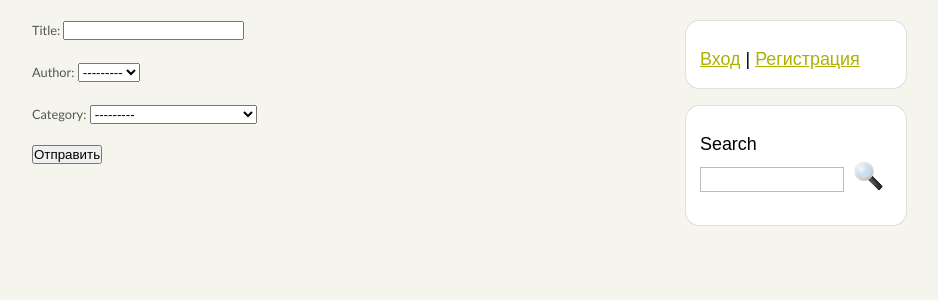
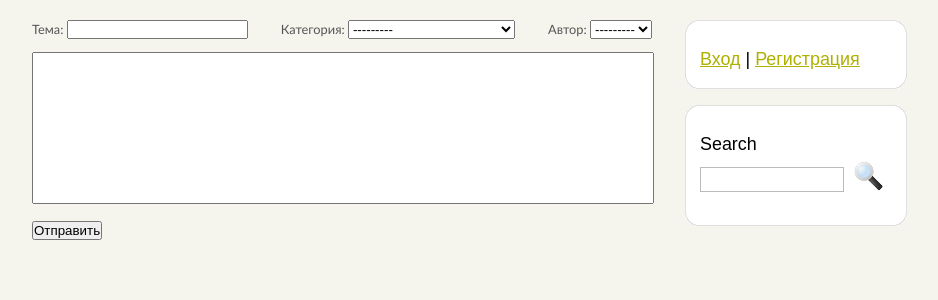
Before and after one commit to Serguchers/gb-team-project, a Django app: page /create-article/ in a window 1280 px wide. Shown: the part 177-477 px from the top of the page, without its empty margins (173-1111 px from the left). Run offline with Django 3.2, Linux system fonts and the light colour scheme; data comes from the database, SQL or seed files in the repository; both versions use the stored data as it was after the commit; parts of the project's set-up code (start-up, migrations or seed data) failed here and were passed over.

Commit message:
article creation page

```diff
--- a/finalproject/finalproject/settings.py
+++ b/finalproject/finalproject/settings.py
@@ -38,8 +38,11 @@ INSTALLED_APPS = [
     'django.contrib.sessions',
     'django.contrib.messages',
     'django.contrib.staticfiles',
+    # libs
+    # 'debug_toolbar',
+
+    # apps
     'mainapp',
-    # 'debug_toolbar',
     'userapp',
 ]
 
--- a/finalproject/mainapp/forms.py
+++ b/finalproject/mainapp/forms.py
@@ -5,4 +5,4 @@ from .models import Article
 class ArticleCreationForm(forms.ModelForm):
     class Meta:
         model = Article
-        fields = ('title', 'author', 'category')
+        fields = ('title', 'text', 'author', 'category')
--- a/finalproject/mainapp/templates/create_article.html
+++ b/finalproject/mainapp/templates/create_article.html
@@ -7,7 +7,12 @@
 {% block body %}
       <form action="{% url 'main:create-article' %}" method="post" enctype="multipart/form-data">
         {% csrf_token %}
-        {{ create_form.as_p }}
-        <input type="submit" value="Отправить">
+        <div style="display: flex; justify-content: space-between;">
+          <div>Тема: {{ create_form.title }}</div>
+          <div>Категория: {{ create_form.category }}</div>
+          <div>Автор: {{ create_form.author }}</div>
+        </div>
+        <div>{{ create_form.text }}</div>
+        <input name="create-article" type="submit" value="Отправить">
       </form>
 {% endblock %}
--- a/finalproject/mainapp/templates/index.html
+++ b/finalproject/mainapp/templates/index.html
@@ -5,5 +5,8 @@
 {% endblock %}
 
 {% block body %}
-      <h2>Это главная страница</h2>
+        <h2>Это главная страница</h2>
+        {% for article in articles %}
+            {{ article }}
+        {% endfor %}
 {% endblock %}
--- a/finalproject/mainapp/views.py
+++ b/finalproject/mainapp/views.py
@@ -2,14 +2,17 @@ from django.http import HttpResponsePermanentRedirect
 from django.shortcuts import render, HttpResponseRedirect
 from django.urls import reverse
 from .forms import ArticleCreationForm
-
+from .models import *
 # Create your views here.
 
 from django.shortcuts import render
 
 
 def show_main(request):
-    return render(request, 'index.html')
+    articles = Article.objects.select_related('category').order_by('created_at')
+    return render(request, 'index.html', context={
+        'articles': articles
+    })
 
 def show_design(request):
     return render(request, 'design.html')
@@ -39,7 +42,7 @@ def create_article(request):
         create_form = ArticleCreationForm(request.POST)
         if create_form.is_valid():
             create_form.save()
-            return HttpResponsePermanentRedirect(reverse('main-page'))
+            return HttpResponsePermanentRedirect(reverse('main:main-page'))
     else:
         create_form = ArticleCreationForm()
 
--- a/finalproject/static/css/style.css
+++ b/finalproject/static/css/style.css
@@ -288,7 +288,7 @@ ul#menu li a:hover
   width: 200px;
   text-align: left;}
 
-.form_settings input, .form_settings textarea
+.form_settings input, .form_settings
 { padding: 5px;
   width: 299px;
   font: 100% arial;
@@ -307,9 +307,6 @@ ul#menu li a:hover
   background: #3B3B3B;
   color: #FFF;}
 
-.form_settings textarea, .form_settings select
-{ font: 100% arial;
-  width: 299px;}
 
 .form_settings select
 { width: 310px;}
@@ -341,3 +338,13 @@ table tr td
 { background: #E5E5DB;
   color: #47433F;
   border-top: 1px solid #FFF;}
+
+textarea[name=text] {
+  resize: none;
+  width: 100%;
+  margin-top: 1em;
+}
+
+input[name=create-article]{
+  margin-top: 1em;
+}
```
Also changed, not shown: finalproject/mainapp/fixtures/001_categories.json (added, +30 -0 lines), finalproject/mainapp/fixtures/002_articles.json (added, +13 -0 lines), finalproject/mainapp/migrations/0001_initial.py (added), finalproject/mainapp/migrations/0002_initial.py (added), finalproject/mainapp/migrations/__init__.py (deleted), finalproject/userapp/migrations/0001_initial.py (added), finalproject/userapp/migrations/__init__.py (added).
